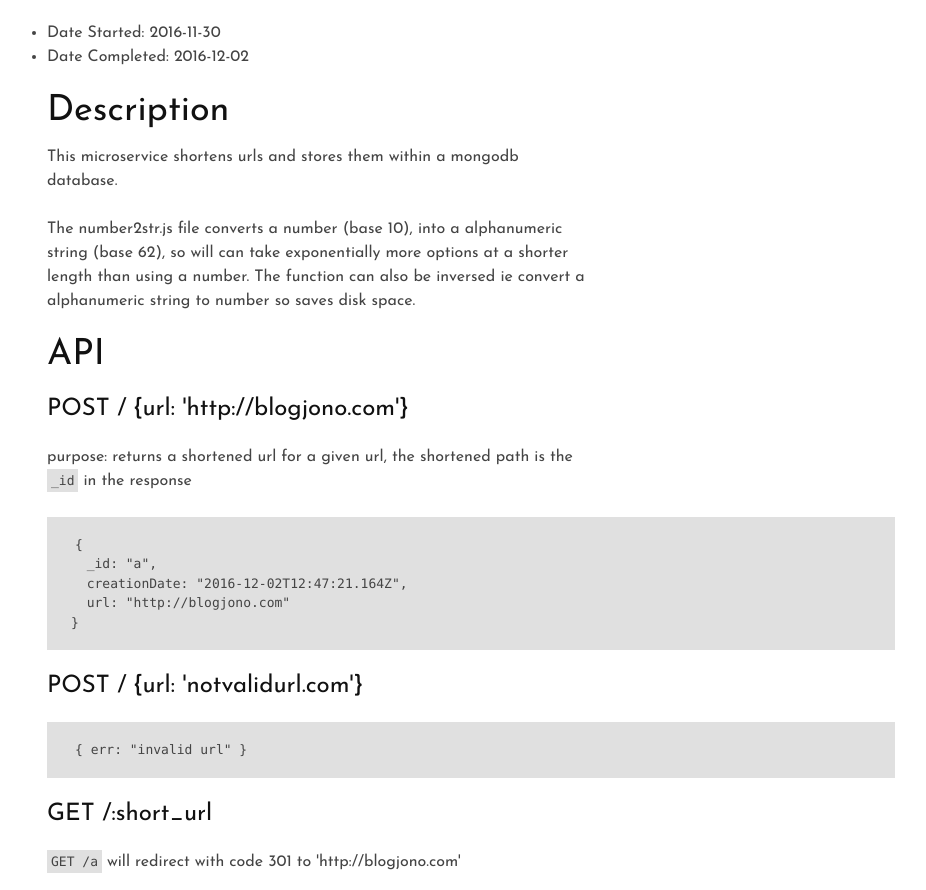
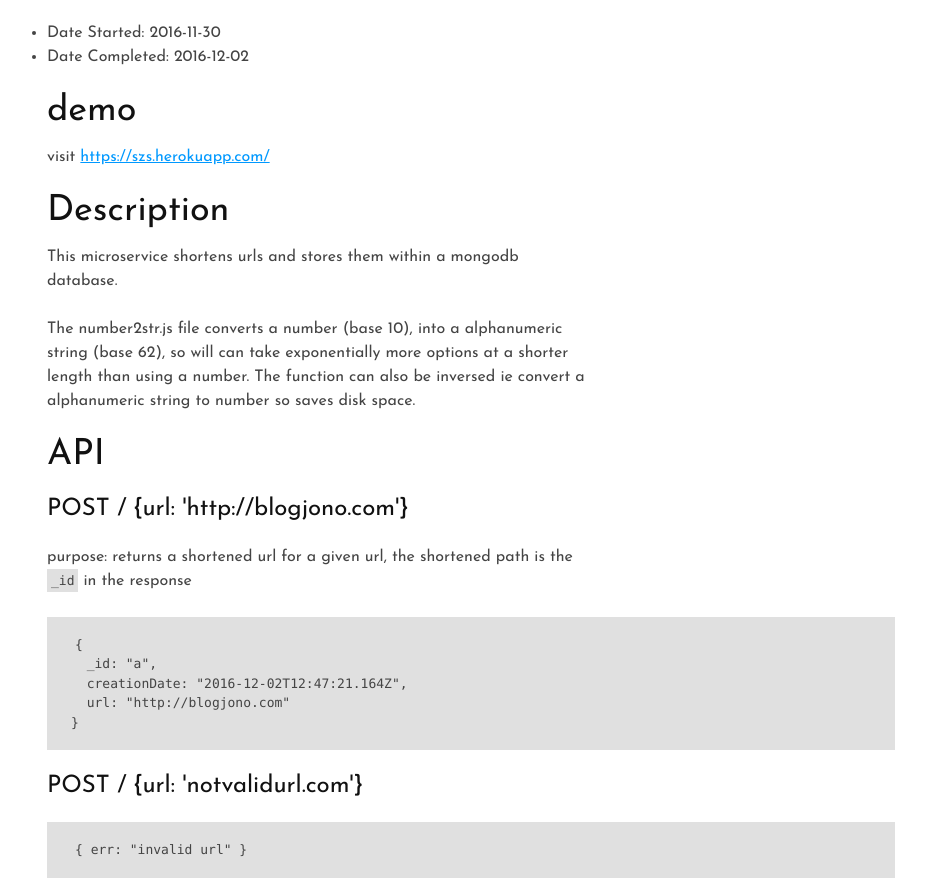
Before and after one commit to Lee182/fcc-url-shortener, a website: page dist/index.html in a window 1280 px wide. Shown: the part 953-1843 px from the top of the page, without its empty margins (113-1039 px from the left). Drawn offline with Linux system fonts and the light colour scheme.

Commit message:
add demo i.e heroku link to readme

```diff
--- a/dist/index.html
+++ b/dist/index.html
@@ -3,6 +3,8 @@
 <li>Date Started: 2016-11-30</li>
 <li>Date Completed: 2016-12-02</li>
 </ul>
+<h2>demo</h2>
+<p>visit <a href="https://szs.herokuapp.com/">https://szs.herokuapp.com/</a></p>
 <h2>Description</h2>
 <p>This microservice shortens urls and stores them within a mongodb database.</p>
 <p>The number2str.js file converts a number (base 10), into a alphanumeric string (base 62), so will can take exponentially more options at a shorter length than using a number. The function can also be inversed ie convert a alphanumeric string to number so saves disk space.</p>
```
Also changed, not shown: README.md.
